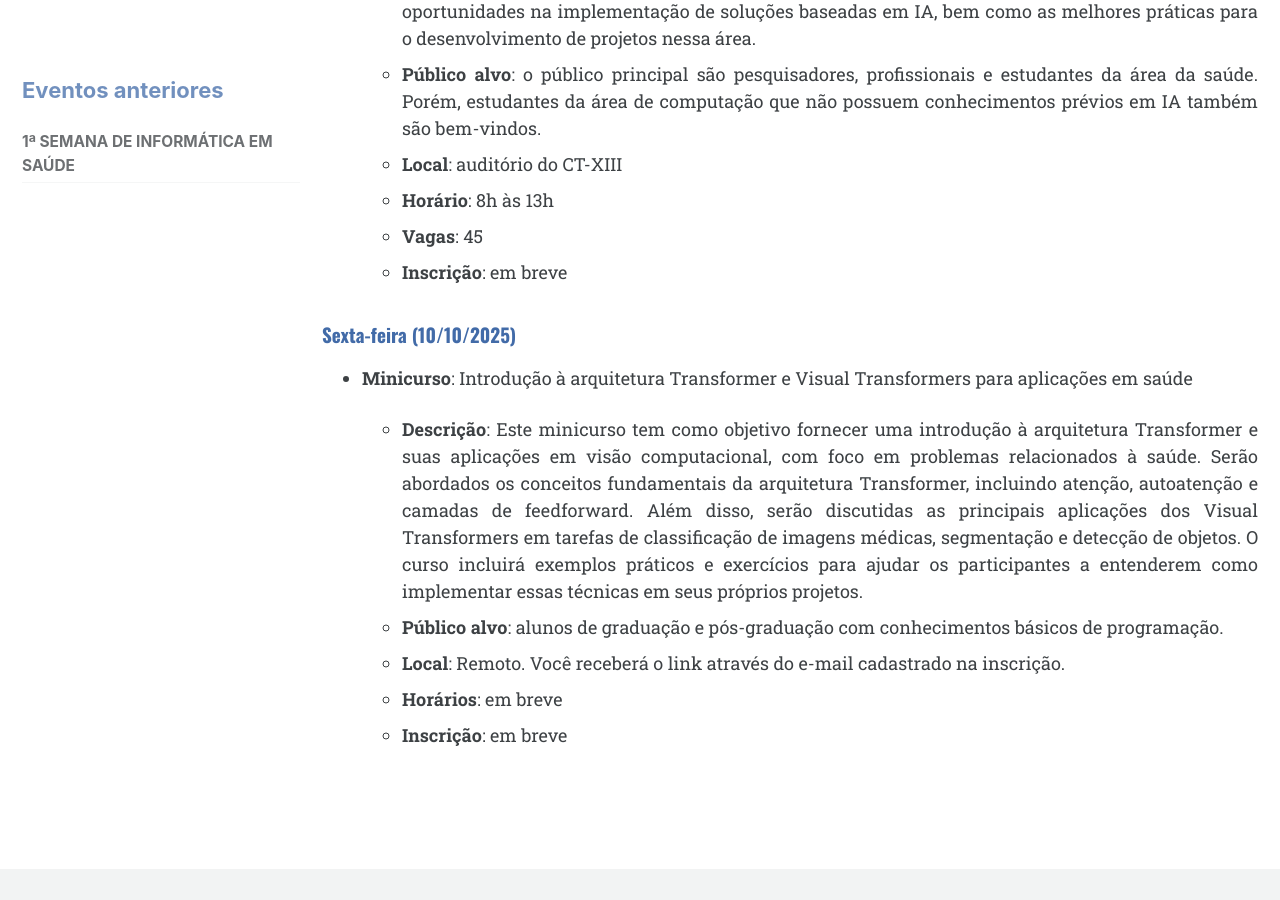
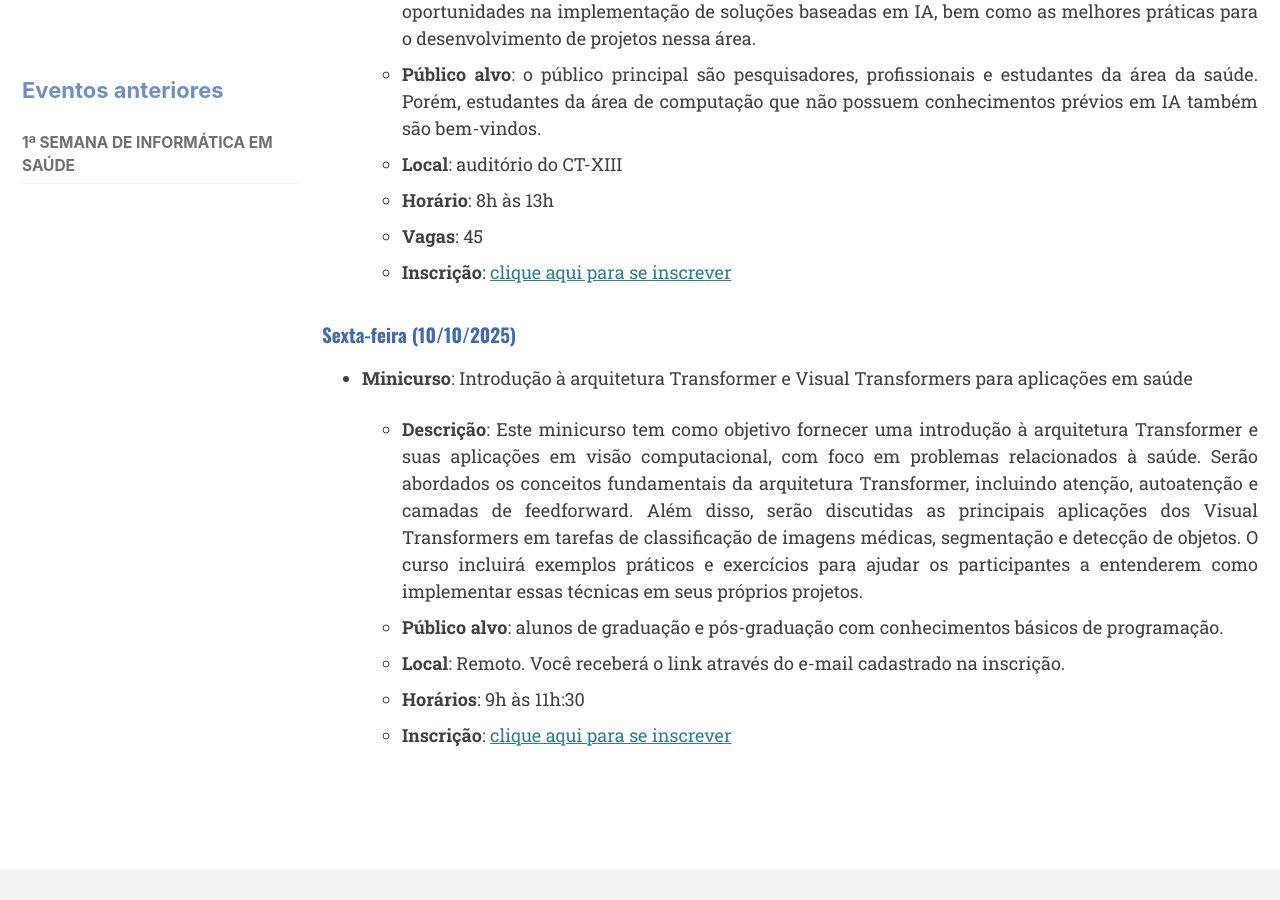
Before and after one commit to life-ufes/site, a Jekyll site: the page built from _pages/semana.md, in a window 1280 px wide and 900 px high, scrolled down 3145 px. Built offline with Jekyll 4.4.1, drawn with Linux system fonts in a browser that asks for light colours; cached includes are drawn as plain includes.

Commit message:
update links

```diff
--- a/_pages/semana.md
+++ b/_pages/semana.md
@@ -69,7 +69,7 @@ Principais projetos a serem apresentados:
   - **Local**: auditório do CT-XIII
   - **Horário**: 8h às 13h
   - **Vagas**: 45
-  - **Inscrição**: em breve
+  - **Inscrição**: [clique aqui para se inscrever](https://forms.gle/pF25SrZFvcrcMqAi7)
 
 
 #### Sexta-feira (10/10/2025)
@@ -79,5 +79,5 @@ Principais projetos a serem apresentados:
     - **Descrição**: Este minicurso tem como objetivo fornecer uma introdução à arquitetura Transformer e suas aplicações em visão computacional, com foco em problemas relacionados à saúde. Serão abordados os conceitos fundamentais da arquitetura Transformer, incluindo atenção, autoatenção e camadas de feedforward. Além disso, serão discutidas as principais aplicações dos Visual Transformers em tarefas de classificação de imagens médicas, segmentação e detecção de objetos. O curso incluirá exemplos práticos e exercícios para ajudar os participantes a entenderem como implementar essas técnicas em seus próprios projetos.
   - **Público alvo**: alunos de graduação e pós-graduação com conhecimentos básicos de programação.
   - **Local**: Remoto. Você receberá o link através do e-mail cadastrado na inscrição.
-  - **Horários**: em breve
-  - **Inscrição**: em breve
+  - **Horários**: 9h às 11h:30
+  - **Inscrição**: [clique aqui para se inscrever](https://forms.gle/rMAwiEFMGpy89TiT7)
```
